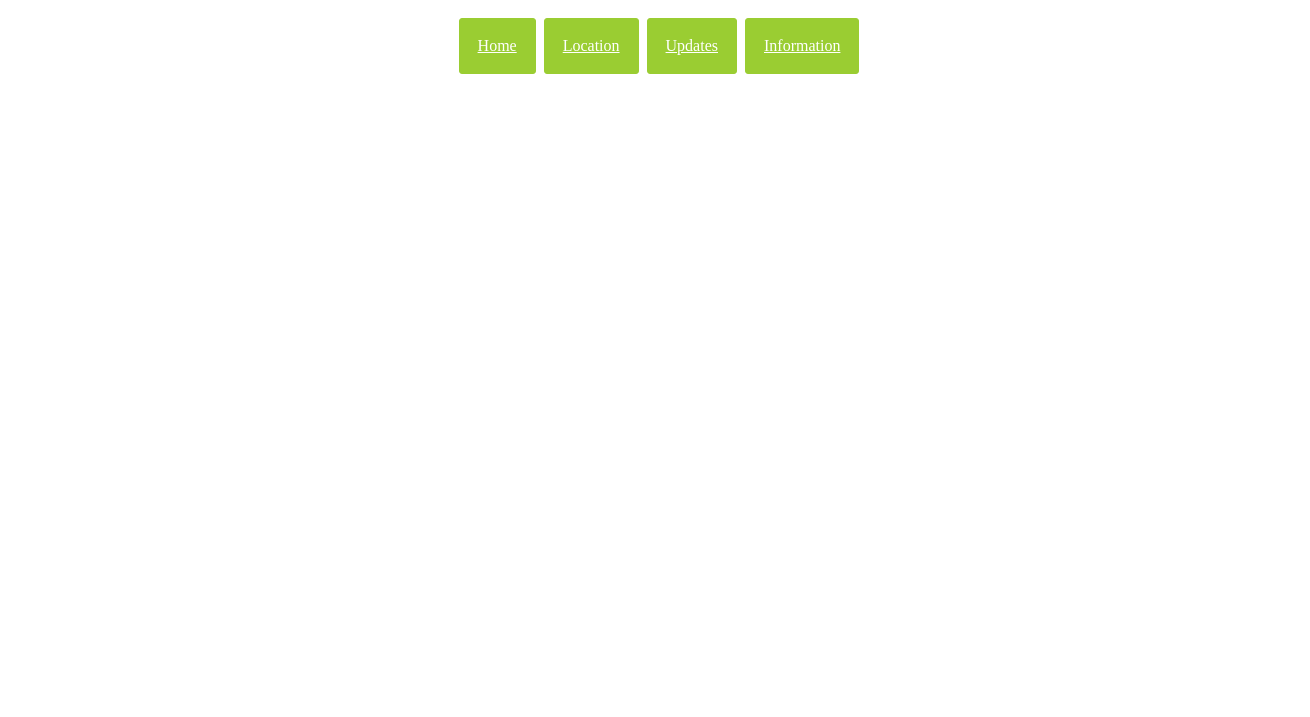
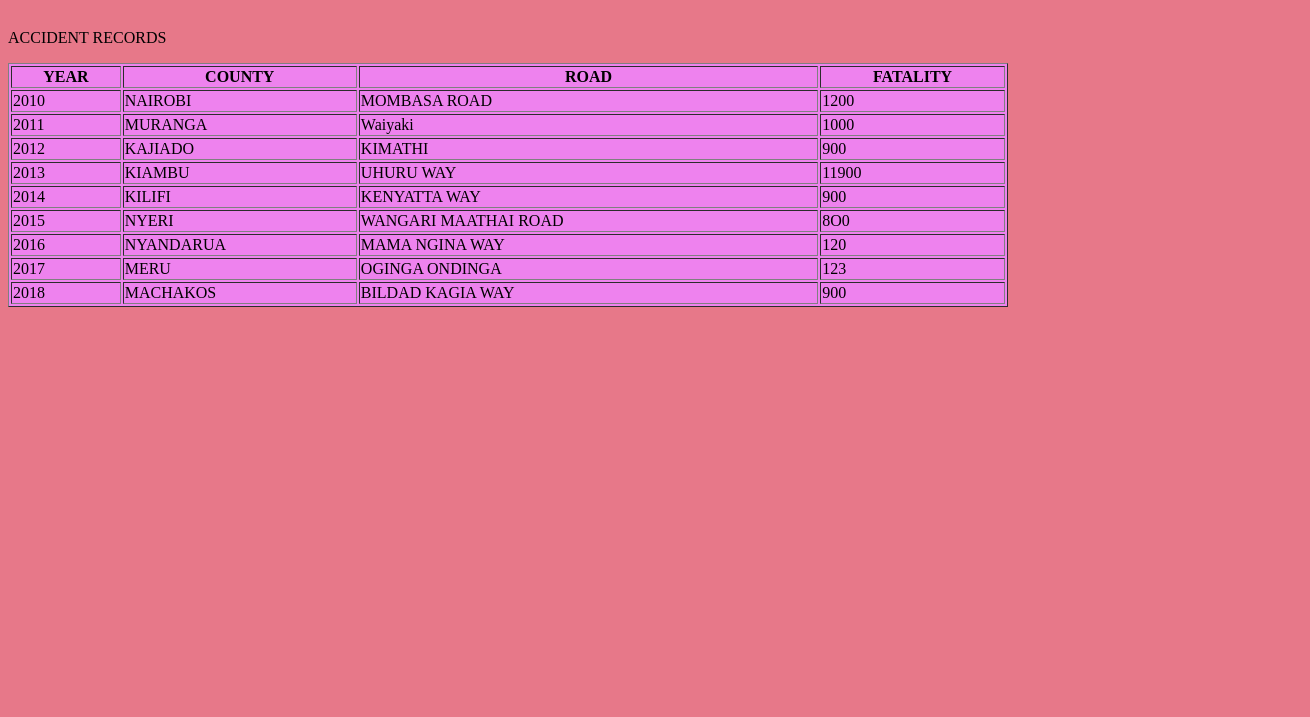
Before and after one commit to wairi/Traffic-web-, a plain HTML site: page Statistics.html in a window 1280 px wide. Shown: the part 83-800 px from the top of the page, 1310 px wide, since content can reach past the window. Drawn offline with Linux system fonts and the light colour scheme.

Commit message:
Add files via upload

```diff
--- a/Statistics.html
+++ b/Statistics.html
@@ -1,16 +1,105 @@
-<!DOCTYPE html>
-<html>
+ <html>
 <head>
-    <title>Statistics</title>
-    <link href="style.css" type="text/css" rel="stylesheet"></link>
-</head>
-<body>
-    <h1>Statistics</h1>
-    <div class="statistics">
-    <a href="./index.html">Home</a>
-    <a href="./Location.html">Location</a>
-    <a href="./updates.html">Updates</a>
-    <a href="./information.html">Information</a>
-    </div>
-</body>
-</html>
+<body  bgcolor="#E7678989">
+
+	<title>TRAFFIC STATISTICS</title>
+	</head>
+	<body>
+
+	<p>Most of the accidents happens due to people disobying traffic rules.Pedestrians remains the vulnerable group of road users with 581 of them having lost their lives as up to July , 2018. This makes the total number of people who have died on the roads as a result of crashes to be 1,521 compared to 1,471 who died by the same date last year.The investigation by NTSA shows that the use of drugs has been the main cause of the road accident in Kenya especially by the young youth.Below is the record done by NTSA showing the number of people involved in the road accident ,the county,Year and Month.
+	</p>
+
+
+	 <div id="mytable" class="inner_divs">
+	      <table id="students_table">
+	      	<table border="1" style="width: 1000px" bgcolor="violet">
+		     <thead>
+
+
+				<P>ACCIDENT RECORDS</P>
+
+			      <tr>
+
+
+
+				     <th>YEAR</th>
+					 <th>COUNTY</th>
+					 <th>ROAD</th>
+					 <th>FATALITY</th>
+
+
+
+
+				  </tr>
+				  <tr>
+                    <td>2010</td>
+					<td>NAIROBI</td>
+					<td>MOMBASA ROAD</td>
+					<td>1200</td>
+
+				 </tr>
+				 <tr>
+                    <td>2011</td>
+					<td>MURANGA</td>
+					<td>Waiyaki</td>
+					<td>1000</td>
+
+				 </tr>
+				 <tr>
+				 <td>2012</td>
+					<td>KAJIADO</td>
+					<td>KIMATHI</td>
+					<td>900</td>
+				 </tr>
+
+				 <tr>
+				 <td>2013</td>
+					<td>KIAMBU</td>
+					<td>UHURU WAY</td>
+					<td>11900</td>
+				 </tr>
+
+				 <tr>
+				 <td>2014</td>
+					<td>KILIFI</td>
+					<td>KENYATTA WAY</td>
+					<td>900</td>
+				 </tr>
+
+				 <tr>
+				 <td>2015</td>
+					<td>NYERI</td>
+					<td>WANGARI MAATHAI ROAD</td>
+					<td>8O0</td>
+				 </tr>
+
+				 <tr>
+				 <td>2016</td>
+					<td>NYANDARUA</td>
+					<td>MAMA NGINA WAY</td>
+					<td>120</td>
+				 </tr>
+
+				 <tr>
+				 <td>2017</td>
+					<td>MERU</td>
+					<td>OGINGA ONDINGA</td>
+					<td>123</td>
+				 </tr>
+
+				 <tr>
+				 <td>2018</td>
+					<td>MACHAKOS</td>
+					<td>BILDAD KAGIA WAY</td>
+					<td>900</td>
+				 </tr>
+
+
+
+
+
+
+
+
+			 </thead>
+	         <tbody >
```
